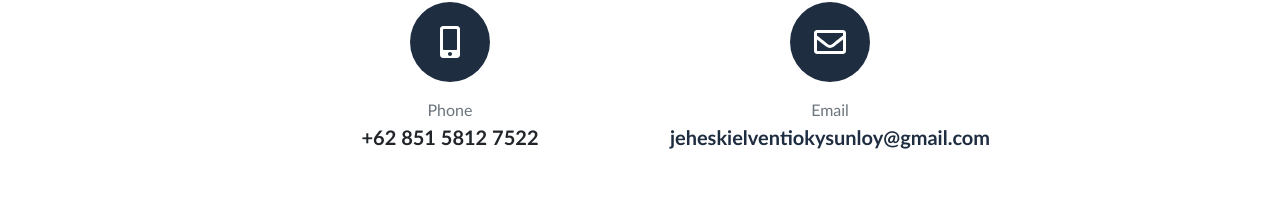
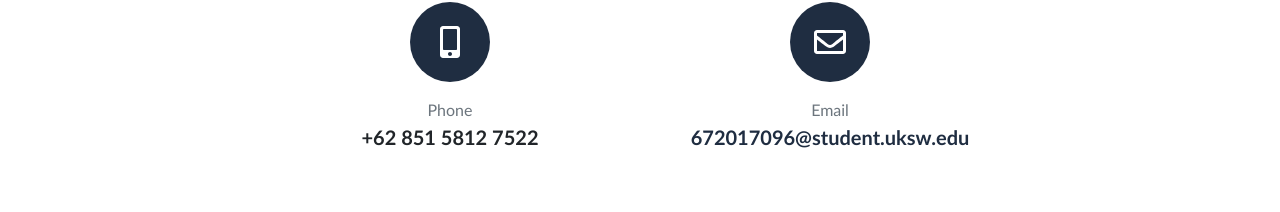
Before and after one commit to Redsparrow77/myownresume, a plain HTML site: page index.html in a window 1280 px wide. Shown: the part 2344-2556 px from the top of the page. Drawn offline with nearby package versions, Linux system fonts and the light colour scheme; a web font is replaced by a local one.

Commit message:
Update index.html

```diff
--- a/index.html
+++ b/index.html
@@ -292,7 +292,7 @@
                     <div class="col-lg-4">
                         <div class="d-flex flex-column align-items-center">
                             <div class="icon-contact mb-3"><i class="far fa-envelope"></i></div>
-                            <div class="text-muted">Email</div><a class="lead font-weight-bold" href="mailto:jeheskielventiokysunloy@gmail.com">jeheskielventiokysunloy@gmail.com</a>
+                            <div class="text-muted">Email</div><a class="lead font-weight-bold" href="mailto:672017096@student.uksw.edu">672017096@student.uksw.edu</a>
                         </div>
                     </div>
                 </div>
```
